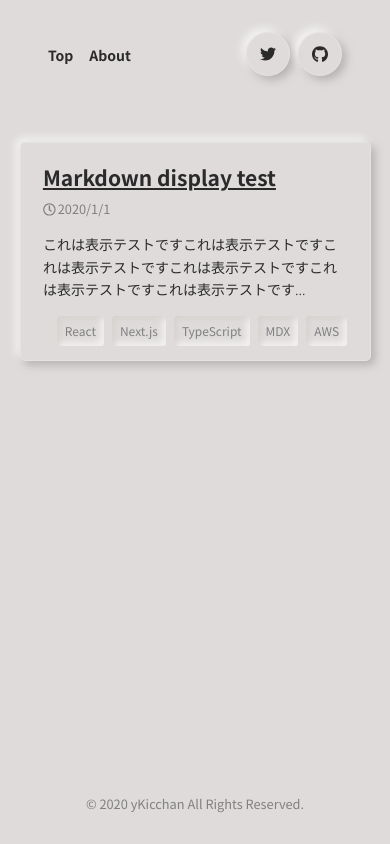
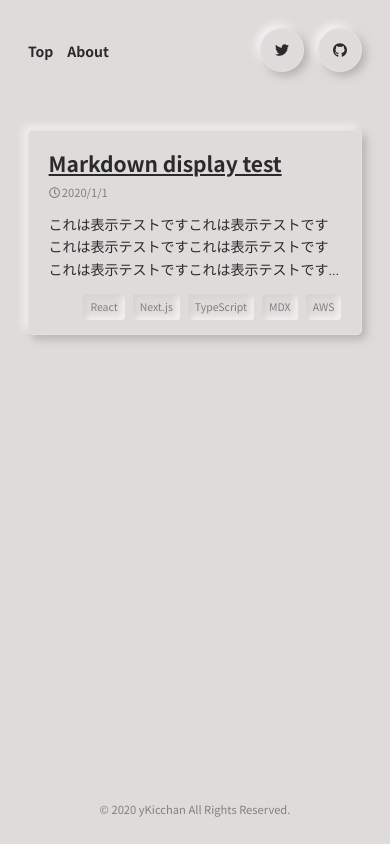
Before and after one commit to yKicchan/BLOG, a Next.js app: page /index in a window 390 px wide. Built offline with nearby package versions, Linux system fonts and the light colour scheme.

Commit message:
fix: レスポンシブになっていないところ修正

```diff
--- a/src/components/atoms/Card/index.tsx
+++ b/src/components/atoms/Card/index.tsx
@@ -3,7 +3,7 @@ import styles from './styles.module.scss'
 
 interface P {
   className?: string
-  tag?: 'dl' | 'header'
+  tag?: 'dl' | 'header' | 'article'
 }
 
 const Card: React.FC<P> = ({ children, className, tag }) => {
--- a/src/components/atoms/Icon/styles.module.scss
+++ b/src/components/atoms/Icon/styles.module.scss
@@ -8,7 +8,7 @@
   border: 1px solid var(--box-border-color);
 
   +.component {
-    margin-left: 8px;
+    margin-left: 1rem;
   }
 }
 
@@ -18,7 +18,7 @@
   top: 50%;
   left: 50%;
   transform: translate(-50%, -50%);
-  width: 16px;
-  height: 16px;
+  width: 1rem;
+  height: 1rem;
   color: var(--color);
 }
--- a/src/components/layouts/Default/styles.module.scss
+++ b/src/components/layouts/Default/styles.module.scss
@@ -1,6 +1,6 @@
 .content {
   margin: 0 auto;
-  padding: 2rem 5vw;
+  padding: 2rem;
   width: 100%;
   max-width: 1440px;
 }
--- a/src/components/organisms/Header/styles.module.scss
+++ b/src/components/organisms/Header/styles.module.scss
@@ -3,7 +3,7 @@
   align-items: center;
 
   margin: 0 auto;
-  padding: 2rem 3rem;
+  padding: 2rem;
   width: 100%;
   max-width: 1440px;
   min-height: min-content;
@@ -16,7 +16,7 @@
   list-style: none;
 
   li+li {
-    margin-left: 16px;
+    margin-left: 1rem;
   }
 
   a,
--- a/src/components/organisms/Post/index.tsx
+++ b/src/components/organisms/Post/index.tsx
@@ -14,9 +14,8 @@ const Post: React.FC<P> = ({ meta }) => {
   return (
     <Link href={meta.path}>
       <a className={styles.link}>
-        <Card>
-          <article className={styles.component}>
-            <h2>{meta.title}</h2>
+        <Card tag="article" className={styles.component}>
+          <h2 className={styles.title}>{meta.title}</h2>
           <time dateTime={meta.createdAt}>
             <span className={styles.iconWrapper}>
               <FontAwesomeIcon icon={['far', 'clock']} />
@@ -29,7 +28,6 @@ const Post: React.FC<P> = ({ meta }) => {
               <Tag key={tag}>{tag}</Tag>
             ))}
           </div>
-          </article>
         </Card>
       </a>
     </Link>
--- a/src/components/organisms/Post/styles.module.scss
+++ b/src/components/organisms/Post/styles.module.scss
@@ -20,6 +20,10 @@
 
 .link,
 .link:visited {
+  display: block;
+  margin: 0 auto;
+  max-width: 50rem;
+
   color: var(--color);
   text-decoration: none;
 }
--- a/src/pages/index/styles.module.scss
+++ b/src/pages/index/styles.module.scss
@@ -2,4 +2,8 @@
   margin: 0;
   padding: 0;
   list-style: none;
+
+  li+li {
+    margin-top: 4rem;
+  }
 }
--- a/src/styles/index.css
+++ b/src/styles/index.css
@@ -4,6 +4,10 @@
 
 * {
   box-sizing: border-box;
+}
+
+html {
+  font-size: 16px;
 }
 
 body {
@@ -14,7 +18,6 @@ body {
   color: var(--color);
   background-color: var(--bg-color);
   transition: box-shadow 0.3s ease-in-out;
-  font-size: 16px;
   font-family: 'Noto Sans JP', sans-serif;
 }
 
@@ -36,7 +39,7 @@ a:visited {
 }
 
 @media screen and (max-width: 480px) {
-  body {
+  html {
     font-size: 14px;
   }
 }
```
Also changed, not shown: public/assets/profile.png, 1 other file (tests, documents, lock files or other folders). Lines whose indentation alone changed are shown as unchanged.
